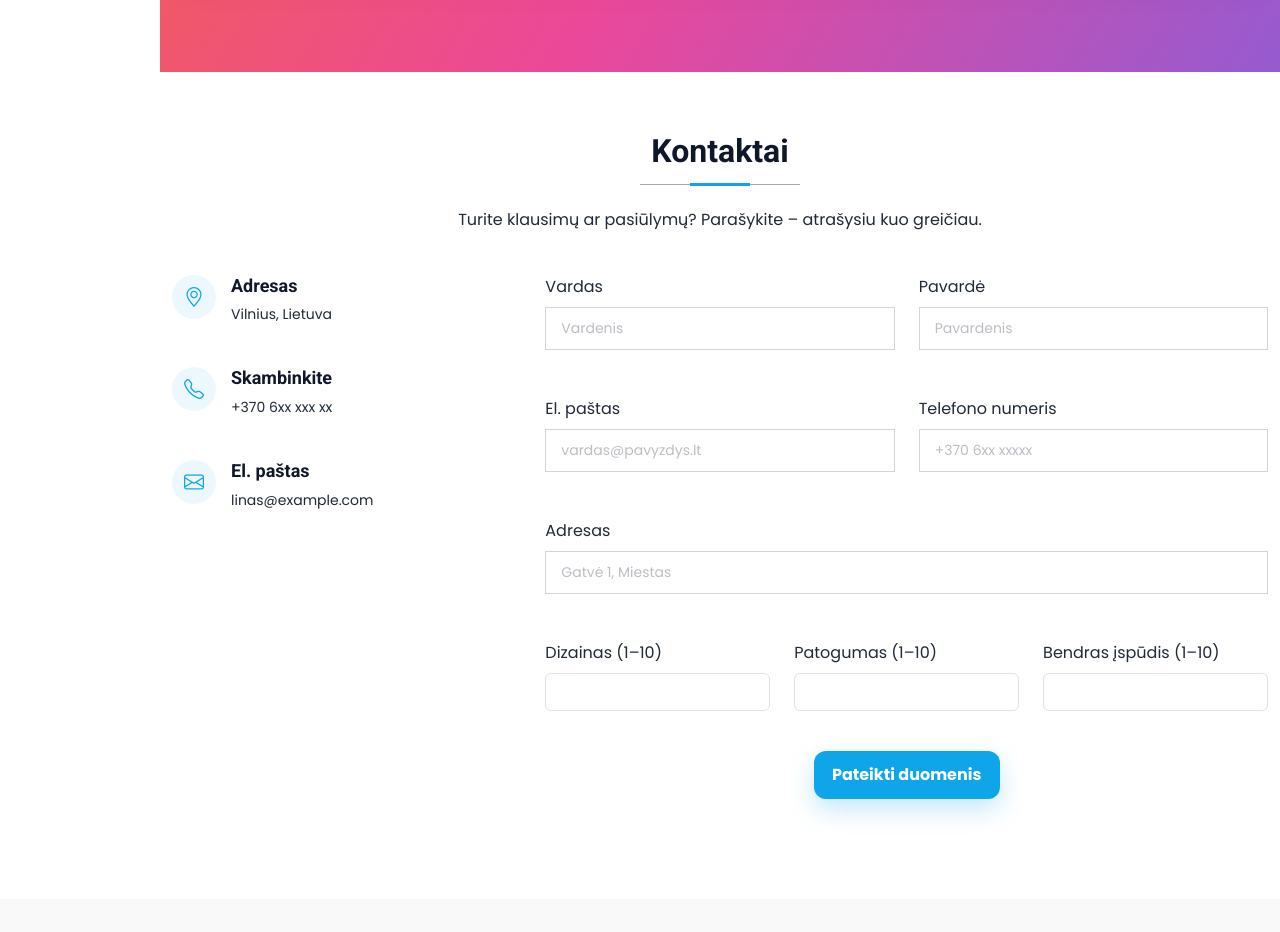
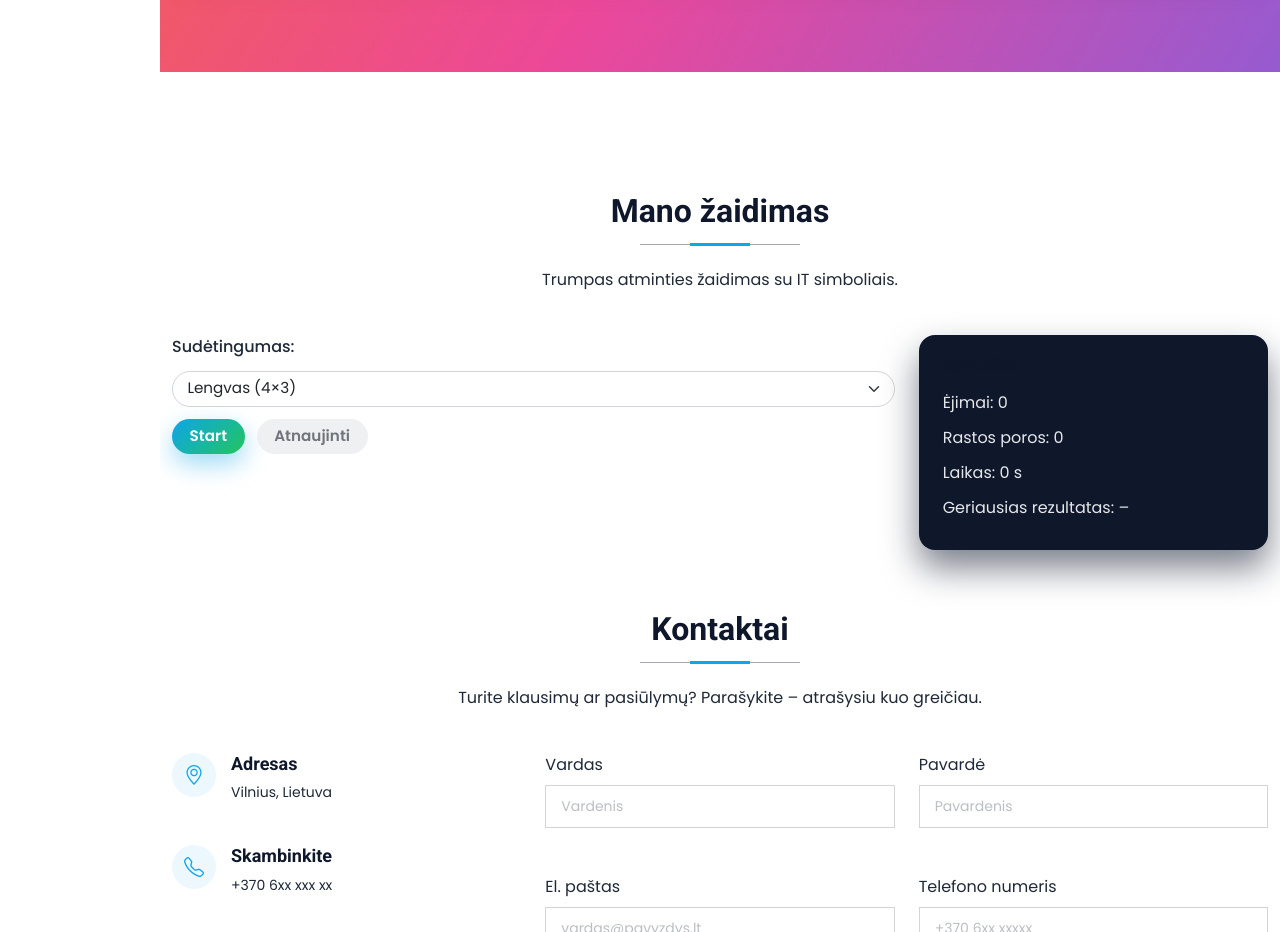
Before and after one commit to Linas-code/linas-code.github.io, a plain HTML site: page index.html in a window 1280 px wide. Shown: the part 5780-6712 px from the top of the page. Drawn offline with Linux system fonts and the light colour scheme.

Commit message:
12 laboratorinis

```diff
--- a/index.html
+++ b/index.html
@@ -450,7 +450,44 @@
 
     <!-- Contact Section -->
 <section id="contact" class="contact section">
+  <section id="game" class="game section">
 
+  <div class="container section-title" data-aos="fade-up">
+    <h2>Mano žaidimas</h2>
+    <p>Trumpas atminties žaidimas su IT simboliais.</p>
+  </div>
+
+  <div class="container" data-aos="fade-up" data-aos-delay="100">
+    <div class="row gy-4 align-items-start">
+
+      <div class="col-lg-8">
+        <div class="game-controls">
+          <label for="game-difficulty" class="form-label mb-0">Sudėtingumas:</label>
+          <select id="game-difficulty" class="form-select">
+            <option value="easy">Lengvas (4×3)</option>
+            <option value="hard">Sunkus (6×4)</option>
+          </select>
+
+          <button type="button" id="game-start" class="game-btn primary">Start</button>
+          <button type="button" id="game-reset" class="game-btn secondary" disabled>Atnaujinti</button>
+        </div>
+
+        <div id="game-board" class="game-board game-board--easy"></div>
+        <p id="game-message" class="game-message d-none"></p>
+      </div>
+
+      <div class="col-lg-4">
+        <div class="game-stats">
+          <h3>Statistika</h3>
+          <p>Ėjimai: <span id="game-moves">0</span></p>
+          <p>Rastos poros: <span id="game-pairs">0</span></p>
+          <p>Laikas: <span id="game-time">0</span> s</p>
+          <p>Geriausias rezultatas: <span id="game-best">–</span></p>
+        </div>
+      </div>
+    </div>
+  </div>
+</section>
   <!-- Section Title -->
   <div class="container section-title" data-aos="fade-up">
     <h2>Kontaktai</h2>
```
